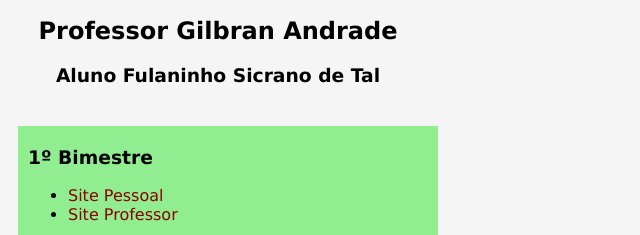
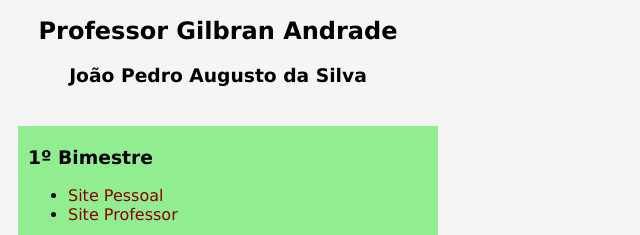
Before and after one commit to PedroAug91/aweb, a plain HTML site: page index.html in a window 1280 px wide. Shown: the part 159-394 px from the top of the page, 0-640 px from the left. Drawn offline with Linux system fonts and the light colour scheme.

Commit message:
Att nome

```diff
--- a/index.html
+++ b/index.html
@@ -14,7 +14,7 @@
     <div class="titulo">
         <h1>Avaliações - Autoria Web</h1>
         <h2>Professor Gilbran Andrade</h2>
-        <h3>Aluno Fulaninho Sicrano de Tal </h4>
+        <h3>João Pedro Augusto da Silva</h4>
     </div>
     <div class="bimestre bimImpar">
         <h3>1º Bimestre</h3>
```
